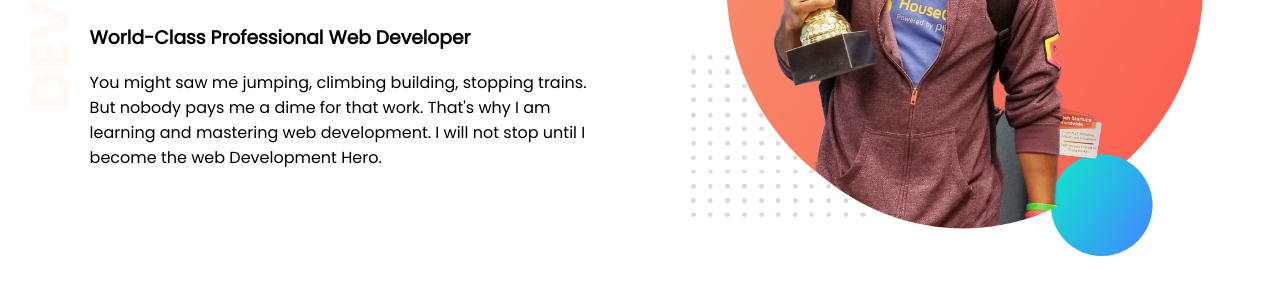
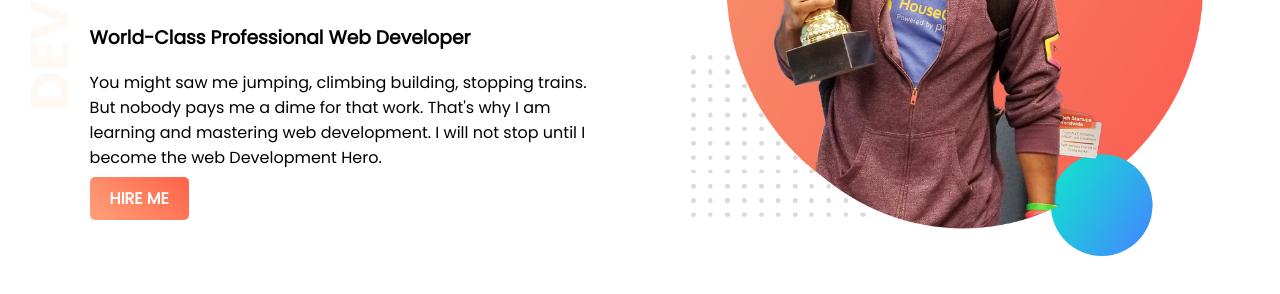
Before and after one commit to ninjasrj/project-1, a plain HTML site: page index.html in a window 1280 px wide. Shown: the part 252-546 px from the top of the page. Drawn offline with Linux system fonts and the light colour scheme.

Commit message:
adding butoon

```diff
--- a/index.html
+++ b/index.html
@@ -17,6 +17,7 @@
             <h1><span class = "name-highlight">Ninja IT</span> Express</h1>
             <h3>World-Class Professional Web Developer</h3>
             <p>You might saw me jumping, climbing building, stopping trains. But nobody pays me a dime for that work. That's why I am learning and mastering web development. I will not stop until I become the web Development Hero.</p>
+            <a class="link-button" target="_blank" href="https://www.linkedin.com/in/monirr/">HIRE ME</a>
         </div>
         <div class = "half-width">
             <img src="images/jhankar.png" alt="">
--- a/style.css
+++ b/style.css
@@ -24,3 +24,11 @@ h1{
 section{
     height: 500px;
 }
+.link-button{
+    text-decoration: none;
+    background-image: linear-gradient(45deg, lightSalmon, tomato);
+    padding: 10px 20px;
+    border-radius: 5px;
+    color: white;
+    font-weight: 700;
+}
```
